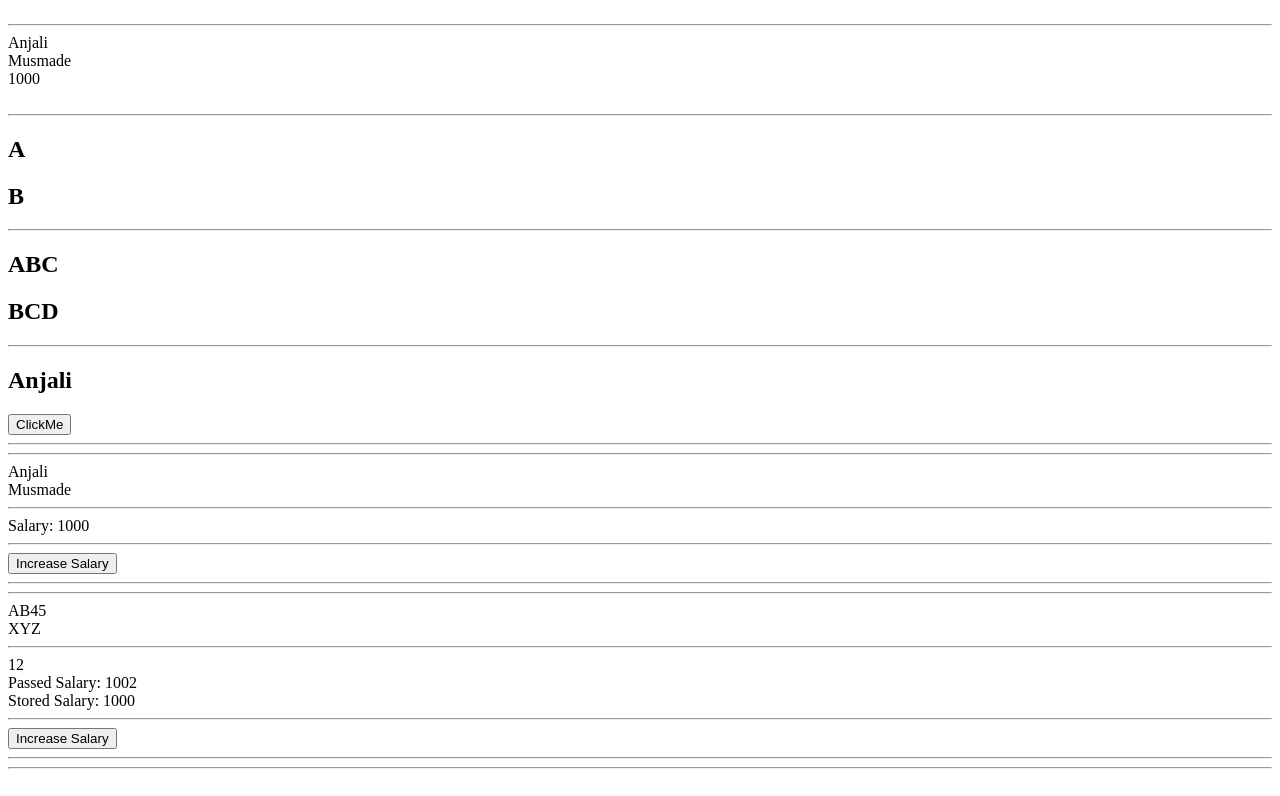
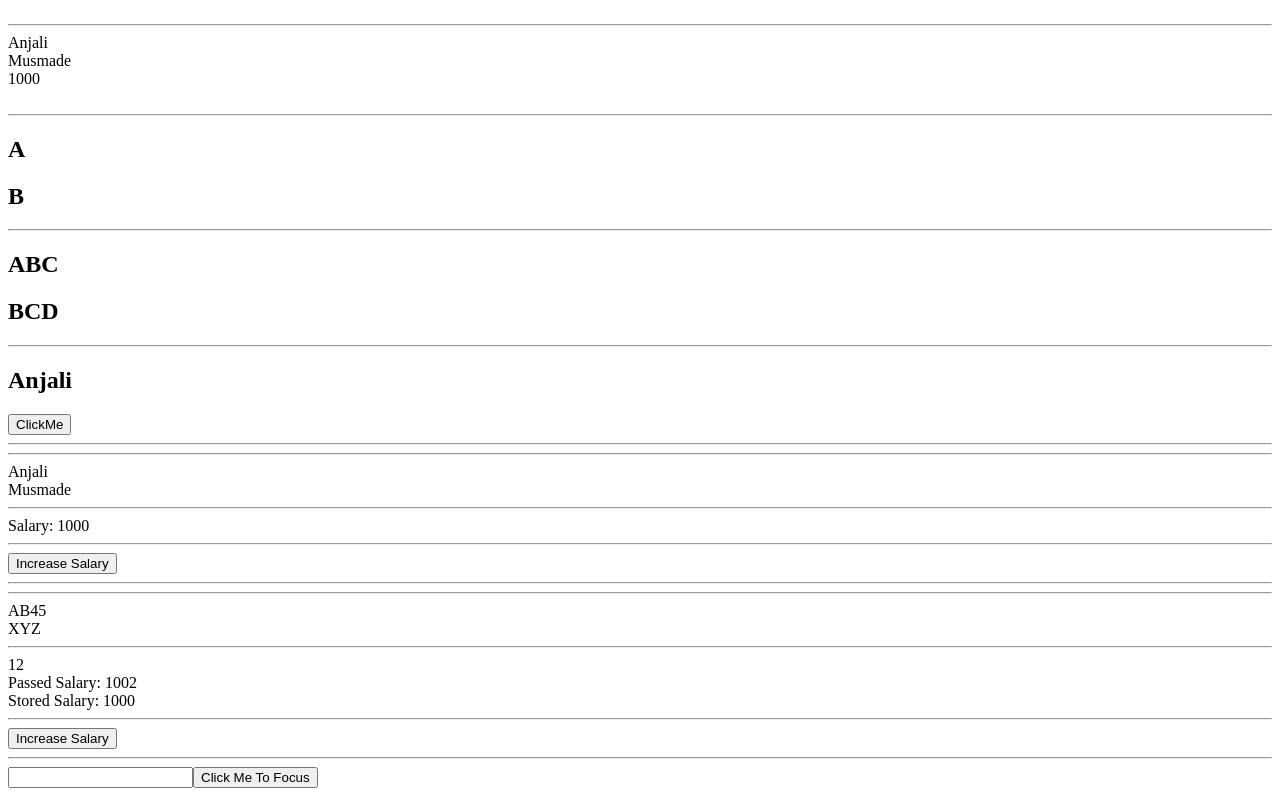
Before and after one commit to AnjaliMusmade/day1-basic-react, a React (Create React App) app: page / in a window 1280 px wide. Shown: the part 194-990 px from the top of the page. Built offline with nearby package versions, Linux system fonts and the light colour scheme.

Commit message:
1 file modified, 1 added

```diff
--- a/App.tsx
+++ b/App.tsx
@@ -8,7 +8,7 @@ import HelloWorldPureComponent from './components/HelloWorldPureComponent';
 import TextInput  from './components/TextInput'
 import HelloWorlddestructuring from './components/HelloWorlddestructuring';
 import DestructuringInArgumets from './components/DestructuringInArgumets';
-
+import InputBoxFocus from './components/InputBoxFocus';
 
 
 function ClickHandler(e)
@@ -29,7 +29,8 @@ export default function App(){
    <HelloWorldProps name="Anjali" MyHandler={ClickHandler}/><hr/><hr/>
    <HelloWorldPropsClass FirstName="Anjali" LastName="Musmade" Salary="1000" /><hr/><hr/>
    <HelloWorldPureComponent FirstName="AB45" LastName="XYZ"
-   Salary="1002"/><hr/><hr/>
+   Salary="1002"/><hr/>
+   <InputBoxFocus/>
   </div>
   )
 }
--- /dev/null
+++ b/components/InputBoxFocus.tsx
@@ -0,0 +1,15 @@
+import React from 'react'
+
+export default function InputBoxFocus(){
+  let inputHandle=React.createRef();
+
+  function OnClick(){
+    inputHandle.current.focus();
+  }
+  return(
+ <div>
+ <input type="text" ref={inputHandle}/>
+ <input type="button" value="Click Me To Focus" onClick={OnClick}/>
+ </div>
+  )
+};
```
